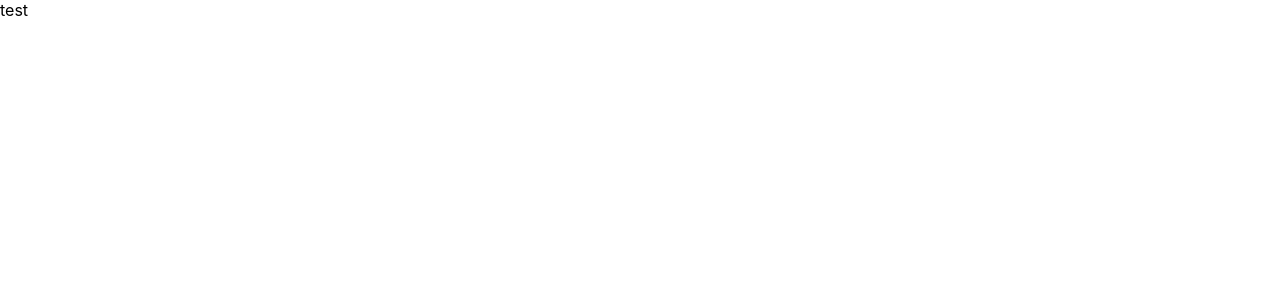
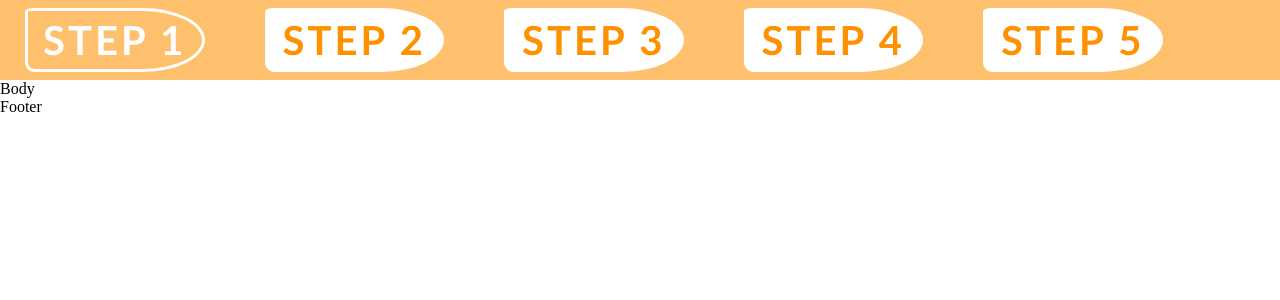
Before and after one commit to Tim-Poels/bedden-demo, a React (Create React App) app: page / in a window 1280 px wide. Shown: the top 300 px of the page. Built offline with nearby package versions, Linux system fonts and the light colour scheme.

Commit message:
created header visuals

```diff
--- a/public/index.html
+++ b/public/index.html
@@ -2,7 +2,6 @@
 <html lang="en">
   <head>
     <meta charset="utf-8" />
-    <link rel="icon" href="%PUBLIC_URL%/favicon.ico" />
     <meta name="viewport" content="width=device-width, initial-scale=1" />
     <meta name="theme-color" content="#000000" />
     <link rel="apple-touch-icon" href="%PUBLIC_URL%/logo192.png" />
--- a/src/App.js
+++ b/src/App.js
@@ -1,7 +1,15 @@
+import { useState } from "react"
+import Header from "./components/Header.js";
+import Body from "./components/Body.js";
+import Footer from "./components/Footer.js";
+
 const App = () => {
+  const [useSteps, setSteps] = useState(1);
   return (
     <div className="App">
-      test
+      <Header step={useSteps} />
+      <Body setSteps={setSteps} />
+      <Footer />
     </div>
   );
 }
--- /dev/null
+++ b/src/components/Body.js
@@ -0,0 +1,9 @@
+const Body = () => {
+  return (
+    <div className="Body">
+      Body
+    </div>
+  );
+}
+
+export default Body;
--- /dev/null
+++ b/src/components/Footer.js
@@ -0,0 +1,9 @@
+const Footer = () => {
+  return (
+    <div className="Footer">
+      Footer
+    </div>
+  );
+}
+
+export default Footer;
--- /dev/null
+++ b/src/components/Header.css
@@ -0,0 +1,43 @@
+.Header {
+  height: 10vh;
+  width: 100vw;
+  display: flex;
+  align-items: center;
+  background-color: rgb(255, 192, 110);
+}
+
+.configurator-step {
+  height: 8vh;
+  width: fit-content;
+  display: flex;
+  justify-content: center;
+  align-items: center;
+  padding: 10px 15px;
+  border-radius: 10% 70% 70% 10% / 10% 100% 100% 20px ;
+  background-color: white;
+  margin-left: 25px;
+  border: 3px solid white;
+}
+
+.configurator-step.active {
+  background-color: rgb(255, 192, 110);
+}
+
+.configurator-step-text {
+  height: min-content;
+  font-size: 5vh;
+  color: rgb(255, 145, 0);
+  font-weight: bold;
+  letter-spacing: 3px;
+  font-family:'Trebuchet MS', 'Lucida Sans Unicode', 'Lucida Grande', 'Lucida Sans', Arial, sans-serif
+}
+
+.configurator-step.active > .configurator-step-text {
+  color: white;
+}
+
+.arrow-point {
+  width: 35px;
+  height: 8vh;
+  border-radius: 0% 100% 100% 0% / 50% 50% 50% 50% ;
+}
--- /dev/null
+++ b/src/components/Header.js
@@ -0,0 +1,40 @@
+import "./Header.css"
+
+const Header = () => {
+  return (
+    <div className="Header">
+      <div className="configurator-step active step-1">
+        <p className="configurator-step-text">
+          STEP 1
+        </p>
+      </div>
+      <div className="arrow-point"></div>
+      <div className="configurator-step step-2">
+        <p className="configurator-step-text">
+          STEP 2
+        </p>
+      </div>
+      <div className="arrow-point"></div>
+      <div className="configurator-step step-3">
+        <p className="configurator-step-text">
+          STEP 3
+        </p>
+      </div>
+      <div className="arrow-point"></div>
+      <div className="configurator-step step-4">
+        <p className="configurator-step-text">
+          STEP 4
+        </p>
+      </div>
+      <div className="arrow-point"></div>
+      <div className="configurator-step step-5">
+        <p className="configurator-step-text">
+          STEP 5
+        </p>
+      </div>
+      <div className="arrow-point"></div>
+    </div>
+  );
+}
+
+export default Header;
--- a/src/index.css
+++ b/src/index.css
@@ -1,13 +1,16 @@
-body {
+* {
   margin: 0;
-  font-family: -apple-system, BlinkMacSystemFont, 'Segoe UI', 'Roboto', 'Oxygen',
-    'Ubuntu', 'Cantarell', 'Fira Sans', 'Droid Sans', 'Helvetica Neue',
-    sans-serif;
-  -webkit-font-smoothing: antialiased;
-  -moz-osx-font-smoothing: grayscale;
+  padding: 0;
+  box-sizing: border-box;
 }
 
-code {
-  font-family: source-code-pro, Menlo, Monaco, Consolas, 'Courier New',
-    monospace;
+body, #root, .App {
+  height: 100vh;
+  width: 100vw;
+  overflow: hidden;
 }
+
+.App {
+  display: flex;
+  flex-direction: column;
+}
```
